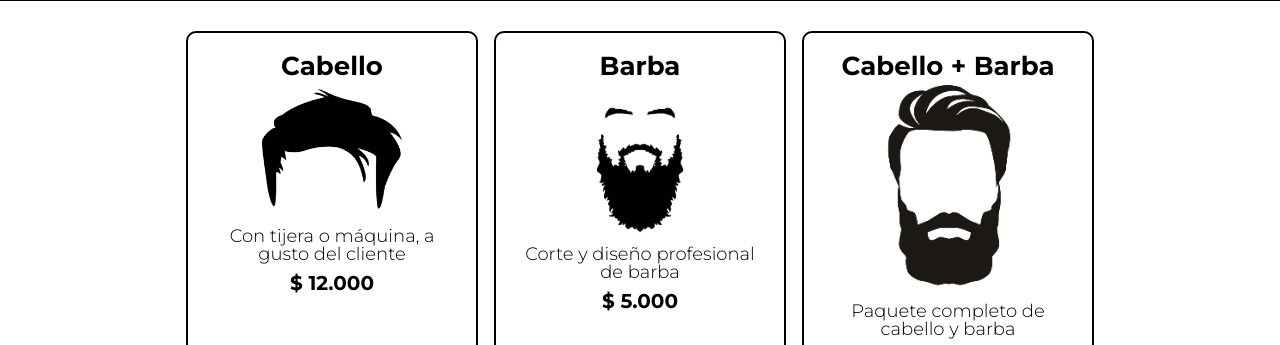
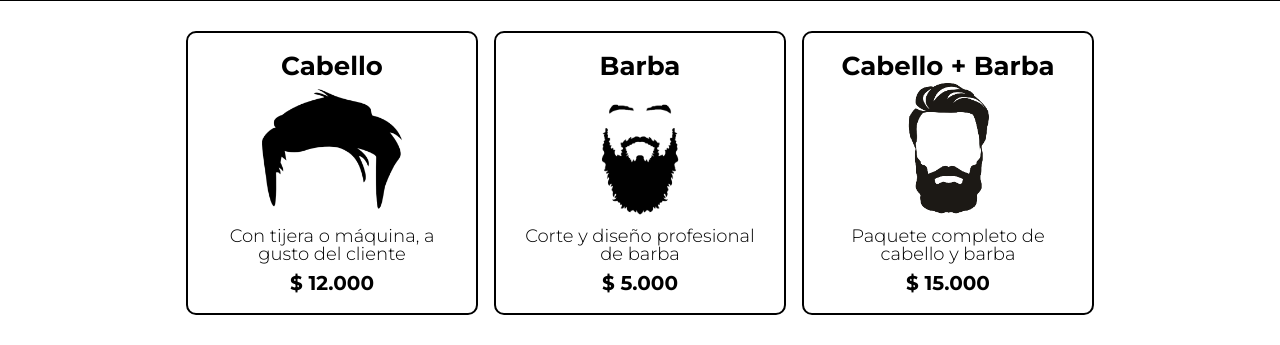
Before and after one commit to mjc022/barberia-canijos, a website: page public/Views/servicios.html in a window 1280 px wide. Shown: the part 192-537 px from the top of the page. Drawn offline with Linux system fonts and the light colour scheme; grey boxes are pictures that could not be loaded.

Commit message:
Se modifico .servicios img en CSS para que las imagenes en Servicios tuvieran el mismo tamaño

```diff
--- a/public/CSS/style.css
+++ b/public/CSS/style.css
@@ -72,14 +72,13 @@ nav a:hover{
     min-height: 260px;
 }
 
-.servicios img{
-    max-width: 140px; /* tamaño máximo en escritorio */
-    width: 100%;
-    height: auto;
+.servicios img {
+    width: 140px;     /* fijo */
+    height: 140px;    /* fijo */
     object-fit: contain;
-    display: block;
     margin-bottom: 0.5rem;
 }
+
 
 
 .producto-precio{
```
